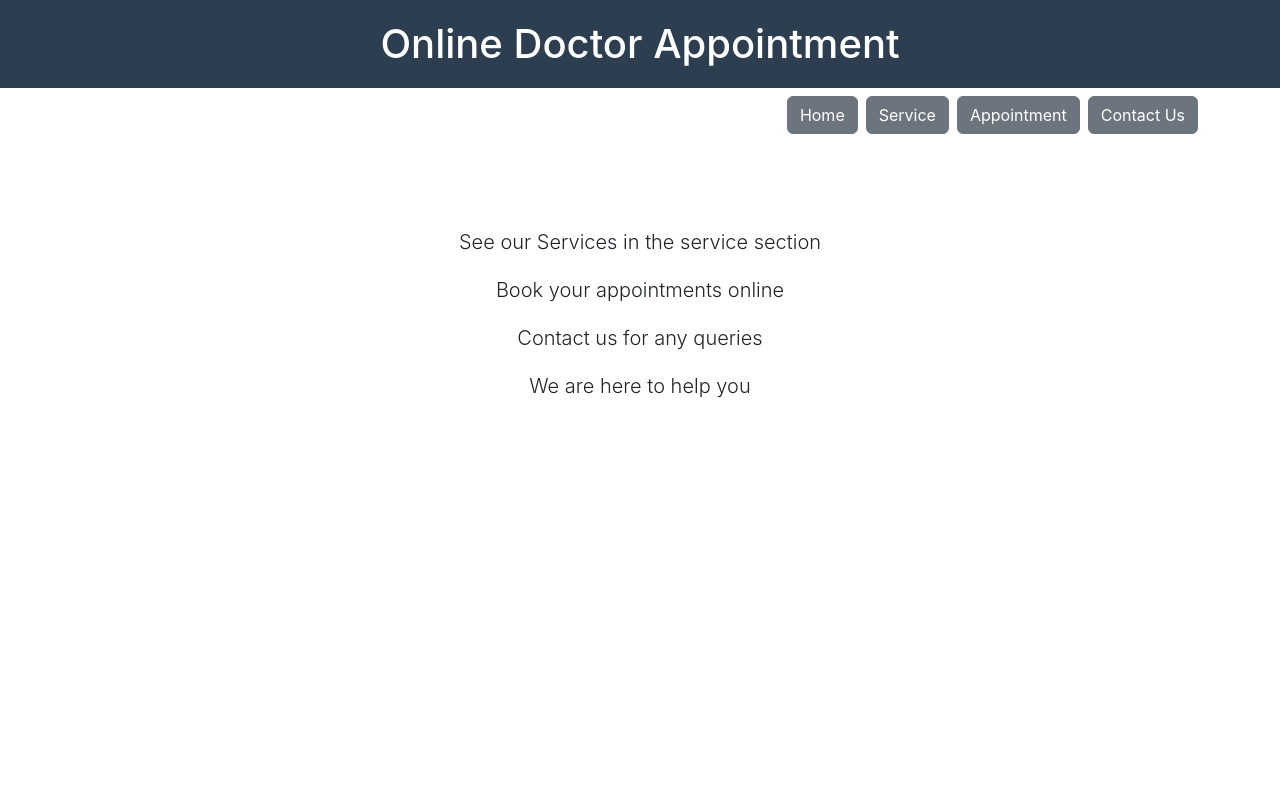
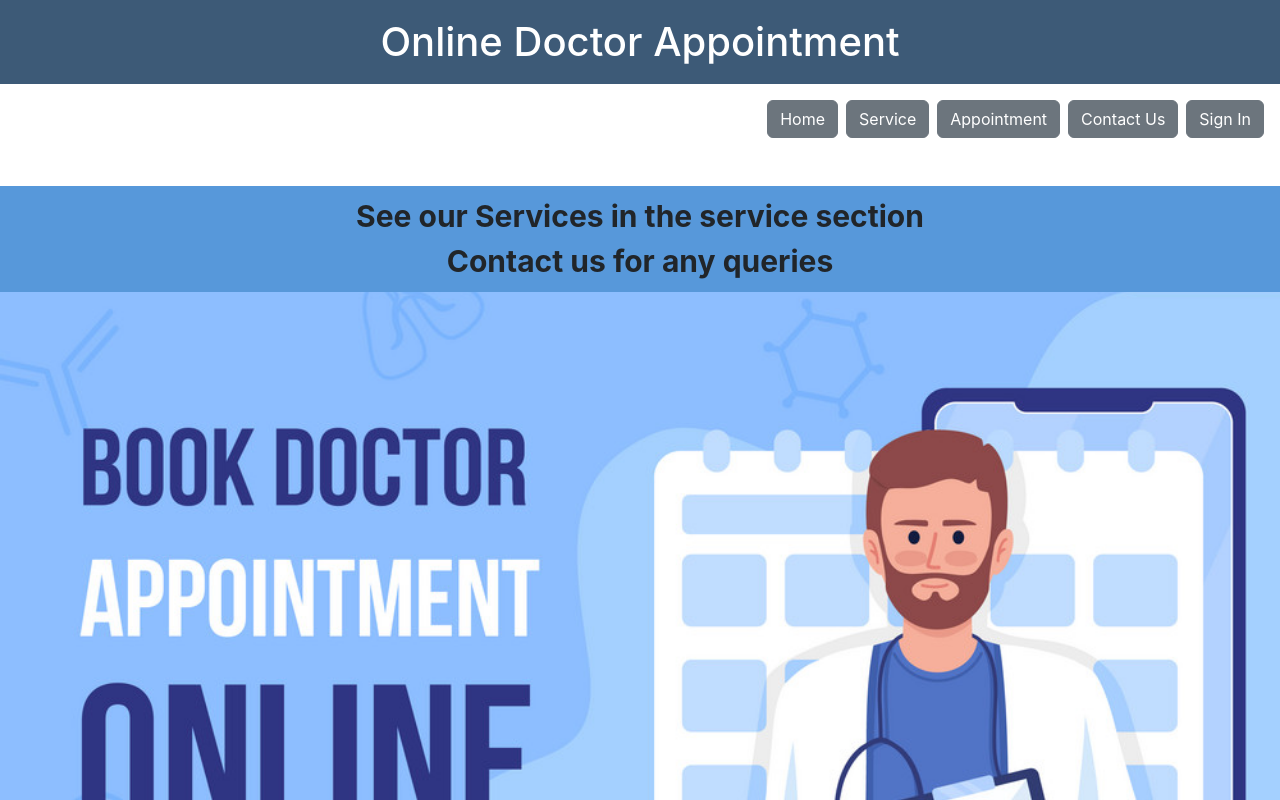
Before and after one commit to mahnraslam/online-doctor-appointment, a React (Create React App) app: page / in a window 1280 px wide. Shown: the top 800 px of the page. Built offline with nearby package versions, Linux system fonts and the light colour scheme.

Commit message:
updated home page and making form

```diff
--- a/src/App.css
+++ b/src/App.css
@@ -8,10 +8,10 @@
 /* .App-header section */
 .App-header {
     margin:0 ;
-    background-color: #2c3e50; /* Dark navy */
+    background-color:#2c3e50; /* Dark navy */
     color: #ffffff; /* White text */
     text-align: center;
-    padding: 20px;
+    padding: 18px;
     transition: background-color 0.3s ease;
 }
 
--- a/src/App.js
+++ b/src/App.js
@@ -4,6 +4,7 @@ import Home from './Home.js';
 import Service from './Service.js';
 import Appointments from './Appointments.js';
 import Contact from './Contact.js';
+import Register from './Register.js'
 import { BrowserRouter, Routes } from 'react-router-dom';
 import React, { useState } from 'react';
 import {  Link, Route } from 'react-router-dom';
@@ -12,31 +13,32 @@ import {  Link, Route } from 'react-router-dom';
 
 function App() {
 
-  const [signIn, setSignIn] = useState(false);
   const [isDoctor, setIsDoctor] = useState(true);
-  const [doctorId, setDoctorId] = useState(1) ;
+  const [id, setId] = useState(0) ;
   return (
-    <div className='App'>
+
+    <BrowserRouter>
+
       <h1 className='App-header'> Online Doctor Appointment </h1>
-    <BrowserRouter>
-      <div className="App">
-        <div>
-        <nav   className="container d-flex justify-content-end gap-2">
-          < Link to="/" > <button className='btn btn-secondary mt-2' > Home </button></ Link>
-          < Link to="/service" > <button  className='btn btn-secondary mt-2'  > Service </button> </ Link>
-          < Link to="/appointments">  <button  className='btn btn-secondary mt-2'>Appointment</button> </ Link>
-          < Link to="/contact" > <button  className='btn btn-secondary mt-2'> Contact Us</button></ Link>
+        <nav  className=" d-flex justify-content-end m-2 "  >
+          < Link to="/" > <button className='btn btn-secondary mt-2 me-2' > Home </button></ Link>
+          < Link to="/service" > <button  className='btn btn-secondary mt-2 me-2'  > Service </button> </ Link>
+          < Link to="/appointments">  <button  className='btn btn-secondary mt-2 me-2'>Appointment</button> </ Link>
+          < Link to="/contact" > <button  className='btn btn-secondary mt-2 me-2'> Contact Us</button></ Link>
+
+          < Link to="/register" > <button  className='btn btn-secondary mt-2 me-2'>Sign In</button></ Link>
         </nav>
-       </div>
+
         <Routes>
           <Route path="/" element={<Home />} />
-          <Route path="/service" element={<Service isDoctor={isDoctor} d_id={doctorId}/>} />
-          <Route path="/appointments" element={<Appointments  />  }/>
+          <Route path="/service" element={<Service isDoctor={isDoctor} />} />
+          <Route path="/appointments" element={<Appointments   />  }/>
           <Route path="/contact" element = {<Contact/>} />
+          <Route path="/register" element = {<Register/>} setId={setId} setIsDoctor={setIsDoctor}/>
         </Routes>
-      </div>
+
     </BrowserRouter>
-  </div>
+
   );
 }
 
--- a/src/AppointmentContext.js
+++ b/src/AppointmentContext.js
@@ -3,7 +3,7 @@ import { createContext,useState } from "react";
 const AppointmentContext = createContext() ;
 
 
-const  AppointmentProvider = ({ children }) => {
+export const  AppointmentProvider = ({ children }) => {
 
 const [appointments, setAppointments] = useState([]);
   return (
--- a/src/Home.js
+++ b/src/Home.js
@@ -2,11 +2,19 @@ import React from 'react'
 import './App.css';
 const Home = () => {
   return (
- <div className="text-center p-5 mt-5">
-  <h3 className="lead mb-4">See our Services in the service section</h3>
-  <h3 className="lead mb-4">Book your appointments online</h3>
-  <h3 className="lead mb-4">Contact us for any queries</h3>
-  <h3 className="lead">We are here to help you</h3>
+ <div style={{
+         backgroundImage: "url('/home.jpg')",
+         backgroundSize: "cover",
+         backgroundPosition: "top",
+         height: "100vh",
+         width: "100%" }} >
+
+    <div   className="text-center p-2 mt-5"style={{ fontWeight: "bold" ,fontSize:30, backgroundColor:"#5798daff"}} >
+        See our Services in the service section
+        <br/>
+
+        Contact us for any queries
+  </div>
 </div>
 
   )
--- /dev/null
+++ b/src/Register.js
@@ -0,0 +1,9 @@
+import React from 'react'
+
+const Register = () => {
+  return (
+    <div>Register</div>
+  )
+}
+
+export default Register
--- a/src/Service.js
+++ b/src/Service.js
@@ -146,7 +146,7 @@ const Service = (props) => {
                     ? <div> <button className="btn btn-primary  me-3" onClick={()=> editService(service.service_id)}>Edit Service</button>
                       <button className="btn btn-danger" onClick={()=> deleteService(service.service_id)}>Delete Service</button>
                     </div>
-                    : <button className="btn btn-primary" onClick={bookService}>Book Service</button> }
+                    : <button className="btn btn-primary" onClick={()=> bookService(props.id)}>Book Service</button> }
                 </div>
             </div>
             )
--- a/src/index.js
+++ b/src/index.js
@@ -3,10 +3,13 @@ import ReactDOM from 'react-dom/client';
 import './index.css';
 import App from './App.js';
 import reportWebVitals from './reportWebVitals.js';
+import {AppointmentProvider} from './AppointmentContext.js'
 const root = ReactDOM.createRoot(document.getElementById('root'));
 root.render(
   <React.StrictMode>
+    <AppointmentProvider>
     <App />
+    </AppointmentProvider>
   </React.StrictMode>
 );
 
```
Also changed, not shown: public/home.jpg (added), public/home.webp (added).
